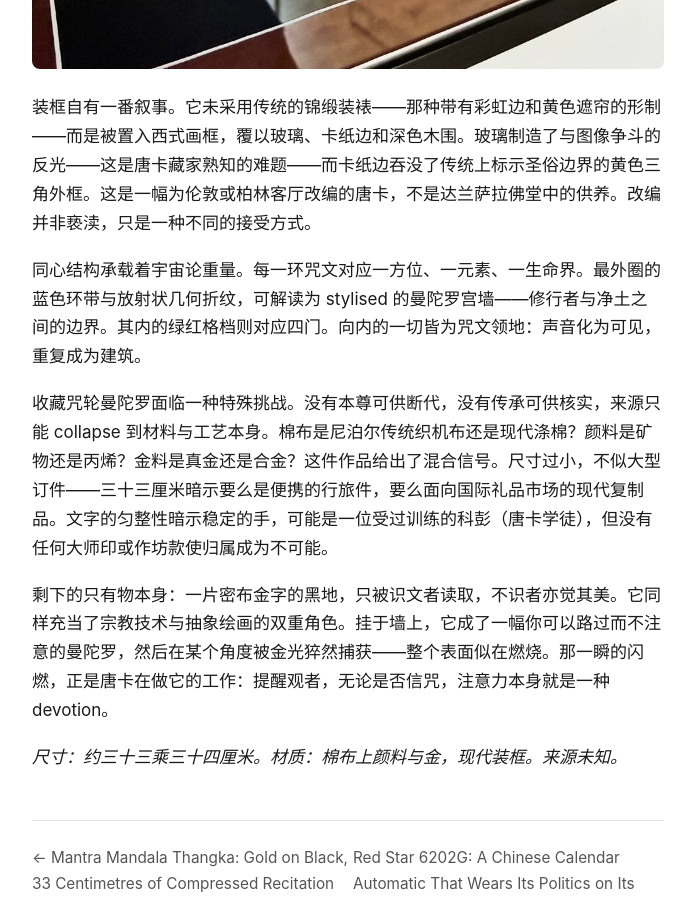
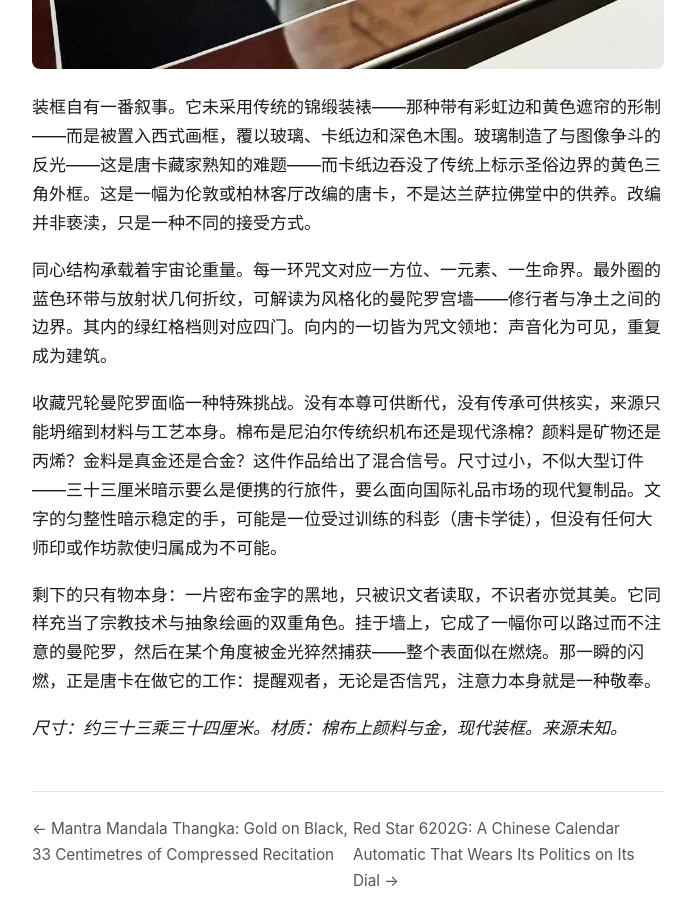
Before and after one commit to vfxowlsyvh/vfxowlsyvh.github.io, a Jekyll site: the page built from _posts/2026-05-20-mantra-mandala-thangka-gold-on-black-zh.md, in a window 1280 px wide and 900 px high, scrolled down 3294 px. Shown: the whole window, without its empty margins (292-987 px from the left). Built offline with Jekyll 4.4.1, drawn with Linux system fonts in a browser that asks for light colours; some of the changed text lies outside the part shown.

Commit message:
Fix remaining English loanwords in thangka ZH article

```diff
--- a/_posts/2026-05-20-mantra-mandala-thangka-gold-on-black-zh.md
+++ b/_posts/2026-05-20-mantra-mandala-thangka-gold-on-black-zh.md
@@ -14,16 +14,16 @@ lang: zh
 
 咒文对任何在藏传佛教空间中度过时间的人来说都即刻可辨：**嗡嘛呢叭咪吽**，观世音菩萨的六字大明咒。此处它并非被念诵，而是被书写——数百次重复，每一次形成一环，向中心收紧如旋涡。书法是谨慎而非大师级的：间距一致，笔画匀整，无张扬的笔势。这是虔诚的供养劳作，不是艺术展演。中央种子字「嗡」坐在一圈点状圆环内，既作明点，亦作视觉锚点。
 
-黑地标识此作为**纳唐**（黑唐），一种传统上 reserved for 忿怒尊与护法修持的格式。黑底描金在技术上极为苛刻：底层必须绝对平滑，否则金料会捕捉每一处瑕疵。此处的表面足够匀净，使文字似漂浮其上，但近观可见金料密度略有参差——手涂的壳金或仿金箔，几乎可以肯定不是加德满都或拉萨高端作坊使用的二十四K真金。
+黑地标识此作为**纳唐**（黑唐），一种传统上专用于忿怒尊与护法修持的格式。黑底描金在技术上极为苛刻：底层必须绝对平滑，否则金料会捕捉每一处瑕疵。此处的表面足够匀净，使文字似漂浮其上，但近观可见金料密度略有参差——手涂的壳金或仿金箔，几乎可以肯定不是加德满都或拉萨高端作坊使用的二十四K真金。
 
 ![装框唐卡正面全景](/assets/images/thangka-mantra-mandala-3.jpg)
 
 装框自有一番叙事。它未采用传统的锦缎装裱——那种带有彩虹边和黄色遮帘的形制——而是被置入西式画框，覆以玻璃、卡纸边和深色木围。玻璃制造了与图像争斗的反光——这是唐卡藏家熟知的难题——而卡纸边吞没了传统上标示圣俗边界的黄色三角外框。这是一幅为伦敦或柏林客厅改编的唐卡，不是达兰萨拉佛堂中的供养。改编并非亵渎，只是一种不同的接受方式。
 
-同心结构承载着宇宙论重量。每一环咒文对应一方位、一元素、一生命界。最外圈的蓝色环带与放射状几何折纹，可解读为 stylised 的曼陀罗宫墙——修行者与净土之间的边界。其内的绿红格档则对应四门。向内的一切皆为咒文领地：声音化为可见，重复成为建筑。
+同心结构承载着宇宙论重量。每一环咒文对应一方位、一元素、一生命界。最外圈的蓝色环带与放射状几何折纹，可解读为风格化的曼陀罗宫墙——修行者与净土之间的边界。其内的绿红格档则对应四门。向内的一切皆为咒文领地：声音化为可见，重复成为建筑。
 
-收藏咒轮曼陀罗面临一种特殊挑战。没有本尊可供断代，没有传承可供核实，来源只能 collapse 到材料与工艺本身。棉布是尼泊尔传统织机布还是现代涤棉？颜料是矿物还是丙烯？金料是真金还是合金？这件作品给出了混合信号。尺寸过小，不似大型订件——三十三厘米暗示要么是便携的行旅件，要么面向国际礼品市场的现代复制品。文字的匀整性暗示稳定的手，可能是一位受过训练的科彭（唐卡学徒），但没有任何大师印或作坊款使归属成为不可能。
+收藏咒轮曼陀罗面临一种特殊挑战。没有本尊可供断代，没有传承可供核实，来源只能坍缩到材料与工艺本身。棉布是尼泊尔传统织机布还是现代涤棉？颜料是矿物还是丙烯？金料是真金还是合金？这件作品给出了混合信号。尺寸过小，不似大型订件——三十三厘米暗示要么是便携的行旅件，要么面向国际礼品市场的现代复制品。文字的匀整性暗示稳定的手，可能是一位受过训练的科彭（唐卡学徒），但没有任何大师印或作坊款使归属成为不可能。
 
-剩下的只有物本身：一片密布金字的黑地，只被识文者读取，不识者亦觉其美。它同样充当了宗教技术与抽象绘画的双重角色。挂于墙上，它成了一幅你可以路过而不注意的曼陀罗，然后在某个角度被金光猝然捕获——整个表面似在燃烧。那一瞬的闪燃，正是唐卡在做它的工作：提醒观者，无论是否信咒，注意力本身就是一种 devotion。
+剩下的只有物本身：一片密布金字的黑地，只被识文者读取，不识者亦觉其美。它同样充当了宗教技术与抽象绘画的双重角色。挂于墙上，它成了一幅你可以路过而不注意的曼陀罗，然后在某个角度被金光猝然捕获——整个表面似在燃烧。那一瞬的闪燃，正是唐卡在做它的工作：提醒观者，无论是否信咒，注意力本身就是一种敬奉。
 
 *尺寸：约三十三乘三十四厘米。材质：棉布上颜料与金，现代装框。来源未知。*
```
